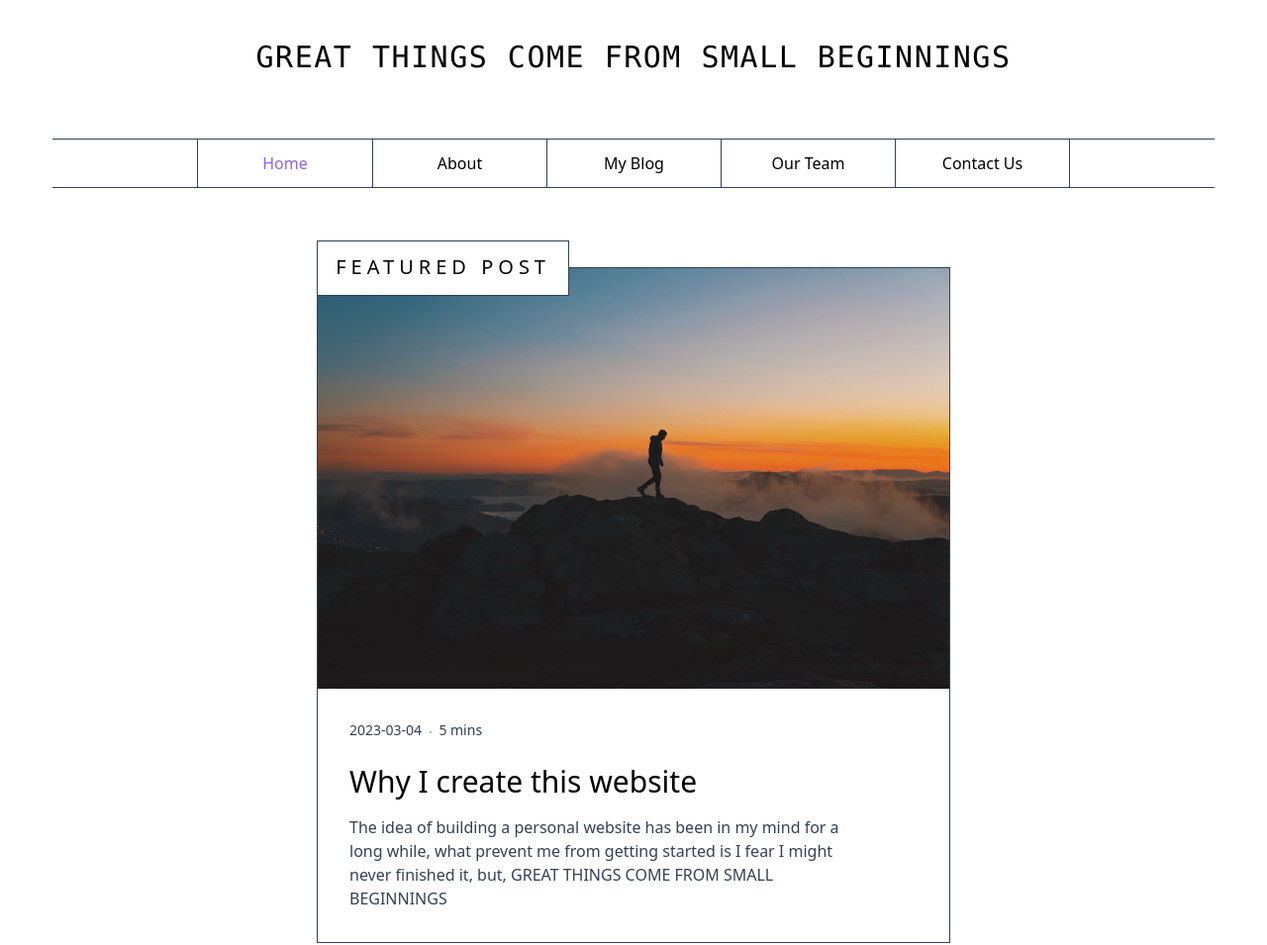
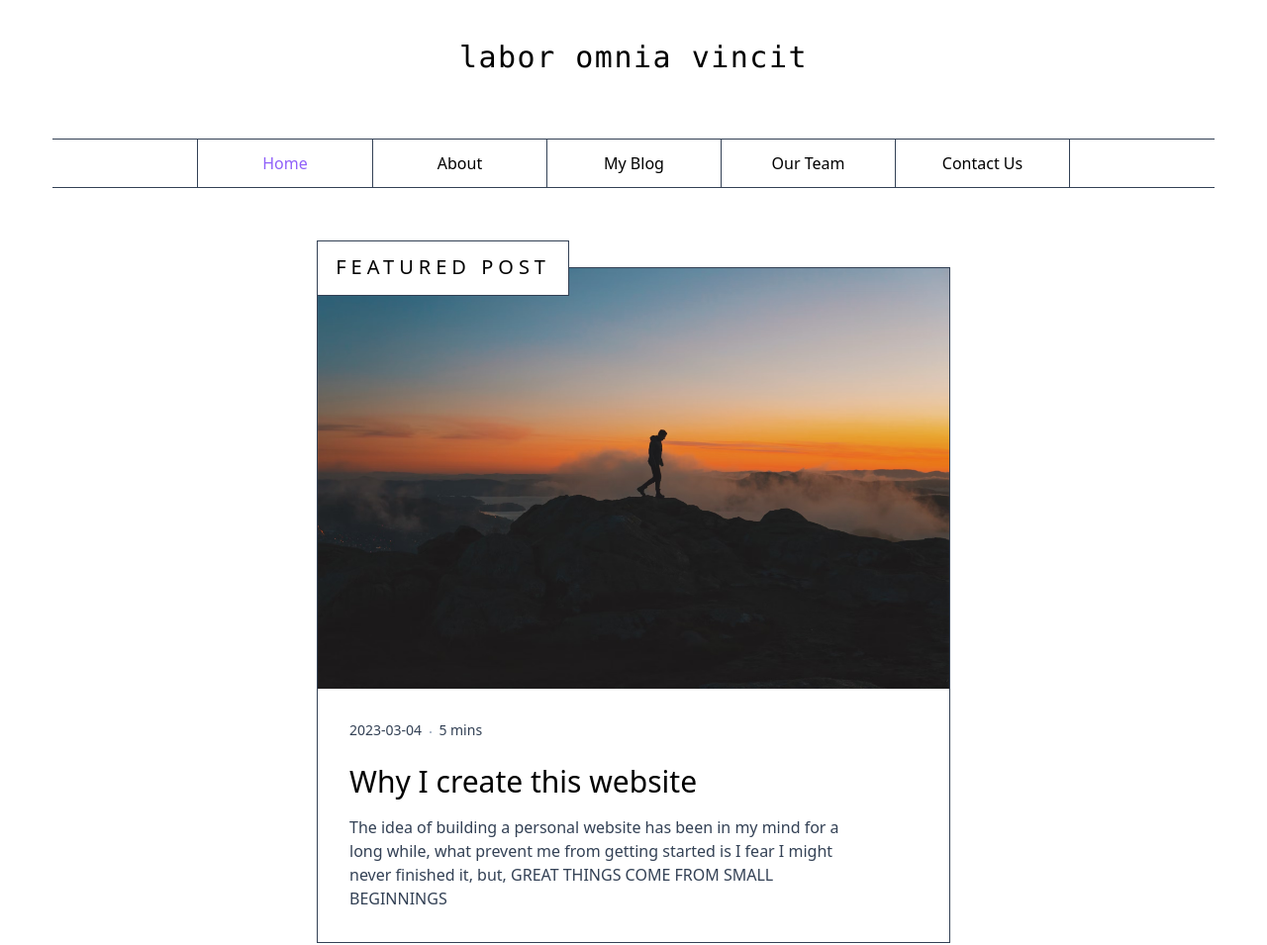
Before and after one commit to edxzh/edwardzhou.com, an Astro site: page / in a window 1280 px wide. Shown: the top 955 px of the page at 99% size. Built offline with nearby package versions, Linux system fonts and the light colour scheme; Astro itself is replaced by a stand-in of ours; some packages are replaced by stand-ins of ours.

Commit message:
update title

```diff
--- a/src/components/Header.astro
+++ b/src/components/Header.astro
@@ -7,7 +7,7 @@ const { pageTab } = Astro.props;
 
 <header>
   <p class="mt-10 font-mono tracking-wider text-center lg:text-3xl">
-    GREAT THINGS COME FROM SMALL BEGINNINGS
+    labor omnia vincit
   </p>
   <!-- <h1
     class="font-serif text-3xl tracking-wider text-center lg:mt-14 lg:text-8xl"
```
